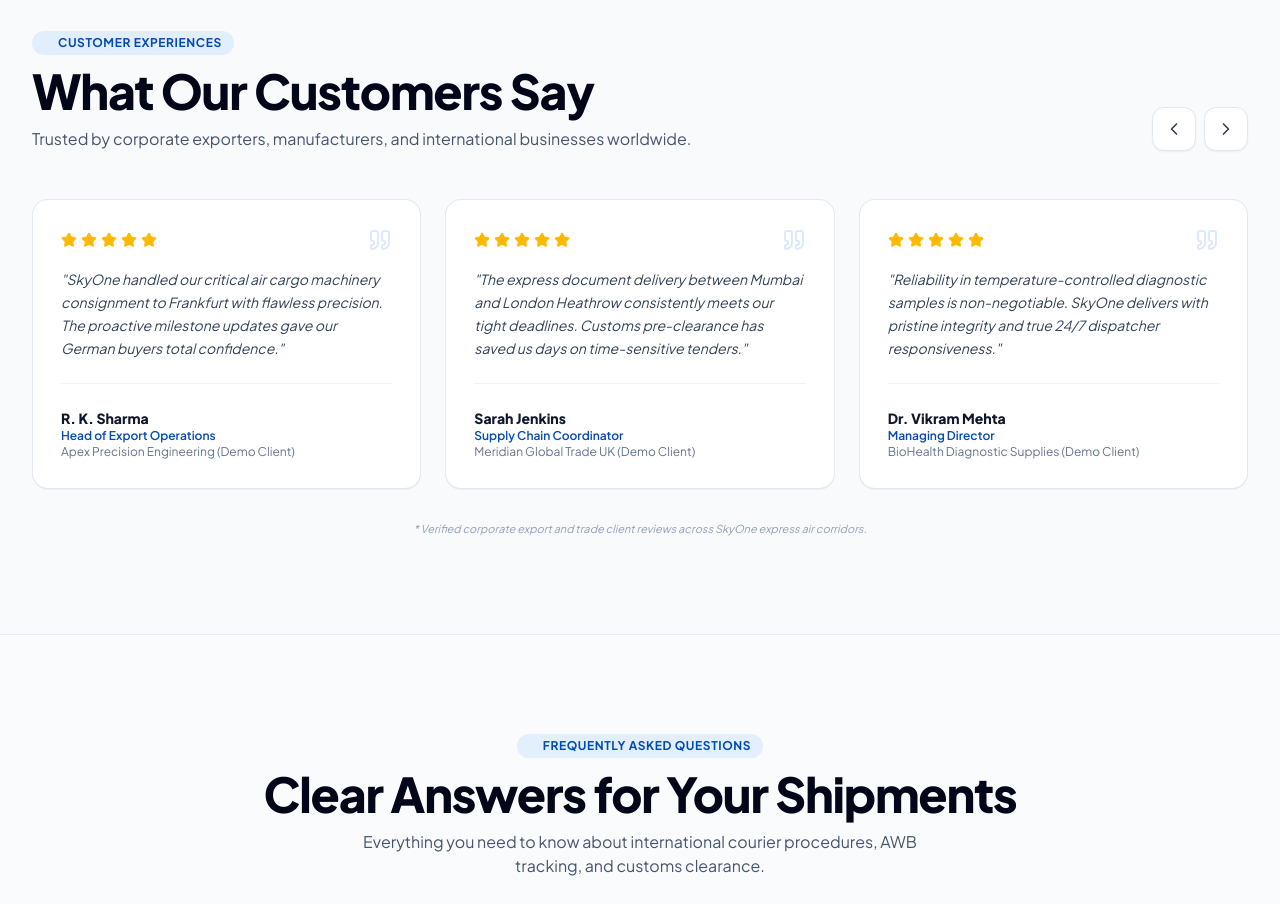
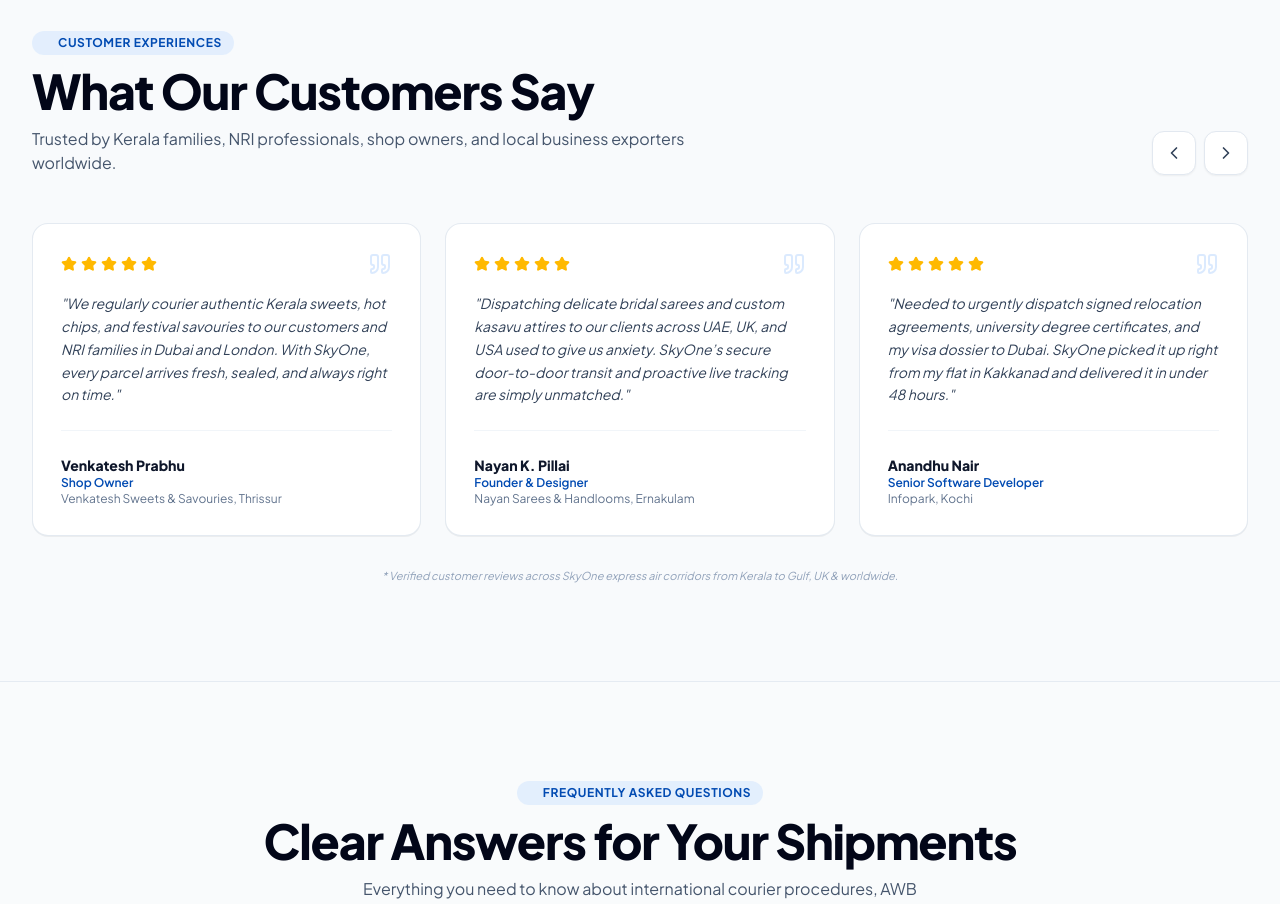
Before and after one commit to HRPUKALE/SKYONE_Ranjan, a React (Vite) app: page / in a window 1280 px wide. Shown: the part 5160-6064 px from the top of the page. Built offline with nearby package versions, Linux system fonts and the light colour scheme.

Commit message:
Update customer reviews with real Kerala names and professions (Venkatesh Sweets, Nayan Sarees, Software Developer, etc.)

```diff
--- a/src/components/TestimonialsSection.tsx
+++ b/src/components/TestimonialsSection.tsx
@@ -10,32 +10,46 @@ export const TestimonialsSection: React.FC = () => {
 
   const testimonials = [
     {
-      name: 'R. K. Sharma',
-      role: 'Head of Export Operations',
-      company: 'Apex Precision Engineering (Demo Client)',
+      name: 'Venkatesh Prabhu',
+      role: 'Shop Owner',
+      company: 'Venkatesh Sweets & Savouries, Thrissur',
       rating: 5,
-      review: 'SkyOne handled our critical air cargo machinery consignment to Frankfurt with flawless precision. The proactive milestone updates gave our German buyers total confidence.'
+      review: 'We regularly courier authentic Kerala sweets, hot chips, and festival savouries to our customers and NRI families in Dubai and London. With SkyOne, every parcel arrives fresh, sealed, and always right on time.'
     },
     {
-      name: 'Sarah Jenkins',
-      role: 'Supply Chain Coordinator',
-      company: 'Meridian Global Trade UK (Demo Client)',
+      name: 'Nayan K. Pillai',
+      role: 'Founder & Designer',
+      company: 'Nayan Sarees & Handlooms, Ernakulam',
       rating: 5,
-      review: 'The express document delivery between Mumbai and London Heathrow consistently meets our tight deadlines. Customs pre-clearance has saved us days on time-sensitive tenders.'
+      review: 'Dispatching delicate bridal sarees and custom kasavu attires to our clients across UAE, UK, and USA used to give us anxiety. SkyOne’s secure door-to-door transit and proactive live tracking are simply unmatched.'
     },
     {
-      name: 'Dr. Vikram Mehta',
-      role: 'Managing Director',
-      company: 'BioHealth Diagnostic Supplies (Demo Client)',
+      name: 'Anandhu Nair',
+      role: 'Senior Software Developer',
+      company: 'Infopark, Kochi',
       rating: 5,
-      review: 'Reliability in temperature-controlled diagnostic samples is non-negotiable. SkyOne delivers with pristine integrity and true 24/7 dispatcher responsiveness.'
+      review: 'Needed to urgently dispatch signed relocation agreements, university degree certificates, and my visa dossier to Dubai. SkyOne picked it up right from my flat in Kakkanad and delivered it in under 48 hours.'
     },
     {
-      name: 'Amanda Chen',
-      role: 'Cross-Border E-Commerce Director',
-      company: 'Aura Lifestyle Brands (Demo Client)',
+      name: 'Dr. Reshma Mathew',
+      role: 'Medical Consultant & NRI Scholar',
+      company: 'Thiruvananthapuram',
       rating: 5,
-      review: 'Their seamless door-to-door transit to Dubai and Singapore reduced our parcel returns significantly. The tracking portal is clear and easy for our customers.'
+      review: 'Sent critical medical fellowship credentials and research manuscripts to London. Optical barcode scans at Cochin Airport departure and Heathrow customs arrival gave me complete confidence throughout.'
+    },
+    {
+      name: 'Muhammed Shafi',
+      role: 'Wholesale Merchant & Exporter',
+      company: 'Malabar Spices & Dry Fruits, Malappuram',
+      rating: 5,
+      review: 'SkyOne manages our commercial spice sample shipments and dry fruit boxes to Riyadh and Doha. Doorstep pickup across Malappuram is always punctual and their clearance team handles export papers seamlessly.'
+    },
+    {
+      name: 'Deepa Unnikrishnan',
+      role: 'Home Baker & Parent',
+      company: 'Kozhikode',
+      rating: 5,
+      review: 'Sending homemade snacks and traditional treats to my daughter at university in the UK was effortless. The team helped me with customs-compliant packing and it reached her doorstep within 3 business days.'
     }
   ];
 
@@ -71,7 +85,7 @@ export const TestimonialsSection: React.FC = () => {
             </h2>
 
             <p className="text-sm sm:text-base text-slate-600">
-              Trusted by corporate exporters, manufacturers, and international businesses worldwide.
+              Trusted by Kerala families, NRI professionals, shop owners, and local business exporters worldwide.
             </p>
           </div>
 
@@ -143,7 +157,7 @@ export const TestimonialsSection: React.FC = () => {
         {/* Client Endorsement Note */}
         <div className="mt-8 text-center">
           <p className="text-[11px] text-slate-400 italic">
-            * Verified corporate export and trade client reviews across SkyOne express air corridors.
+            * Verified customer reviews across SkyOne express air corridors from Kerala to Gulf, UK & worldwide.
           </p>
         </div>
 
--- a/src/pages/ContactPage.tsx
+++ b/src/pages/ContactPage.tsx
@@ -217,7 +217,7 @@ export const ContactPage: React.FC = () => {
                       required
                       value={formData.name}
                       onChange={(e) => setFormData({ ...formData, name: e.target.value })}
-                      placeholder="e.g. Priya Sharma"
+                      placeholder="e.g. Priya Nair"
                       className="w-full px-4 py-2.5 bg-slate-50 border border-slate-300 rounded-xl text-xs sm:text-sm focus:bg-white focus:ring-2 focus:ring-blue-600 focus:outline-none"
                     />
                   </div>
```
